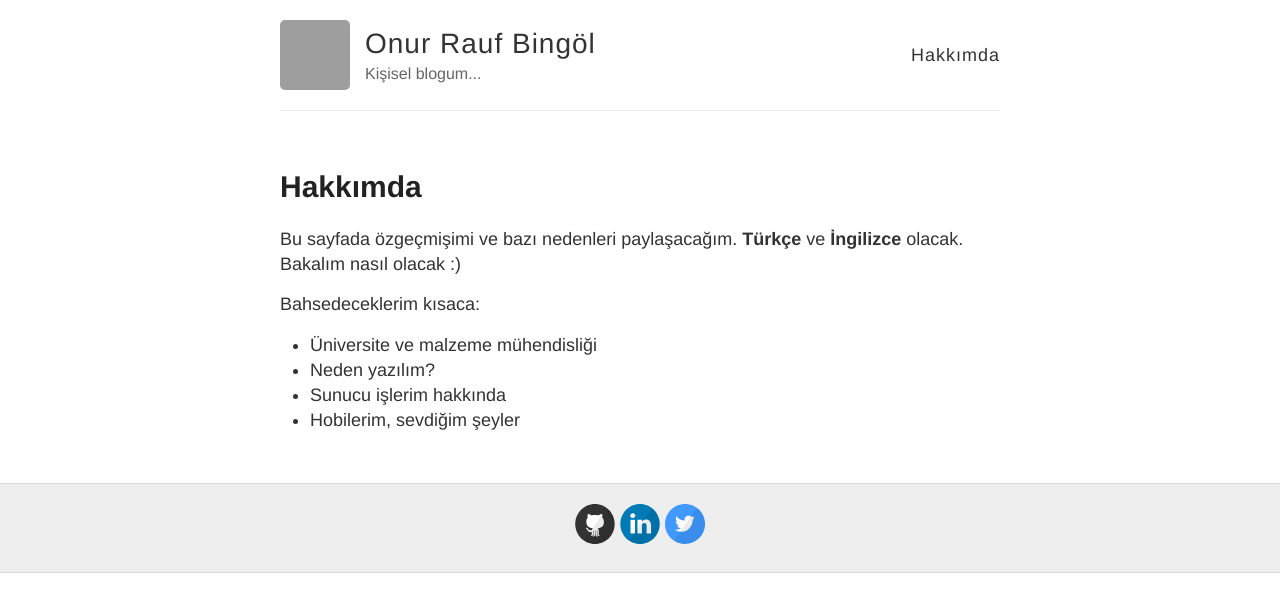
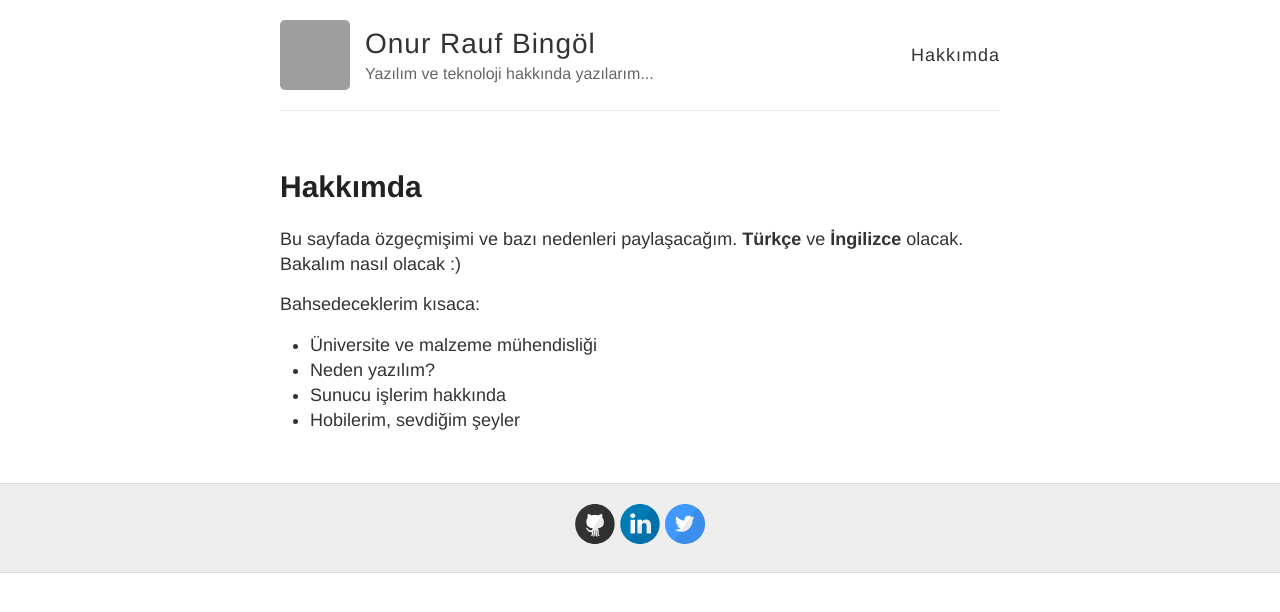
Before and after one commit to orbingol/orbingol.github.io, a Jekyll site: the page built from hakkimda.md, in a window 1280 px wide. Shown: the top 612 px of the page. Built offline with Jekyll 4.4.1, drawn with Linux system fonts in a browser that asks for light colours; grey boxes are pictures that could not be loaded.

Commit message:
Updated site description

```diff
--- a/_config.yml
+++ b/_config.yml
@@ -6,7 +6,7 @@
 name: Onur Rauf Bingöl
 
 # Short bio or description (displayed in the header)
-description: Kişisel blogum...
+description: Yazılım ve teknoloji hakkında yazılarım...
 
 # URL of your avatar or profile pic (you could use your GitHub profile pic)
 avatar: http://www.gravatar.com/avatar/933fee328c75da3e4c63c264921a1c68
```
